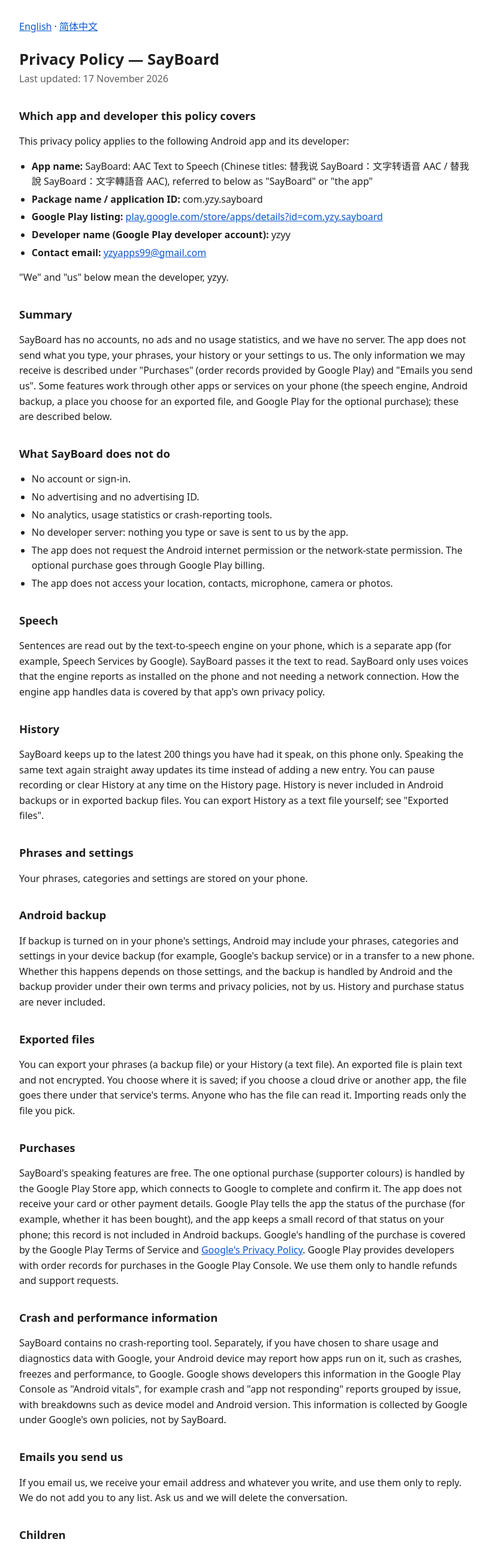
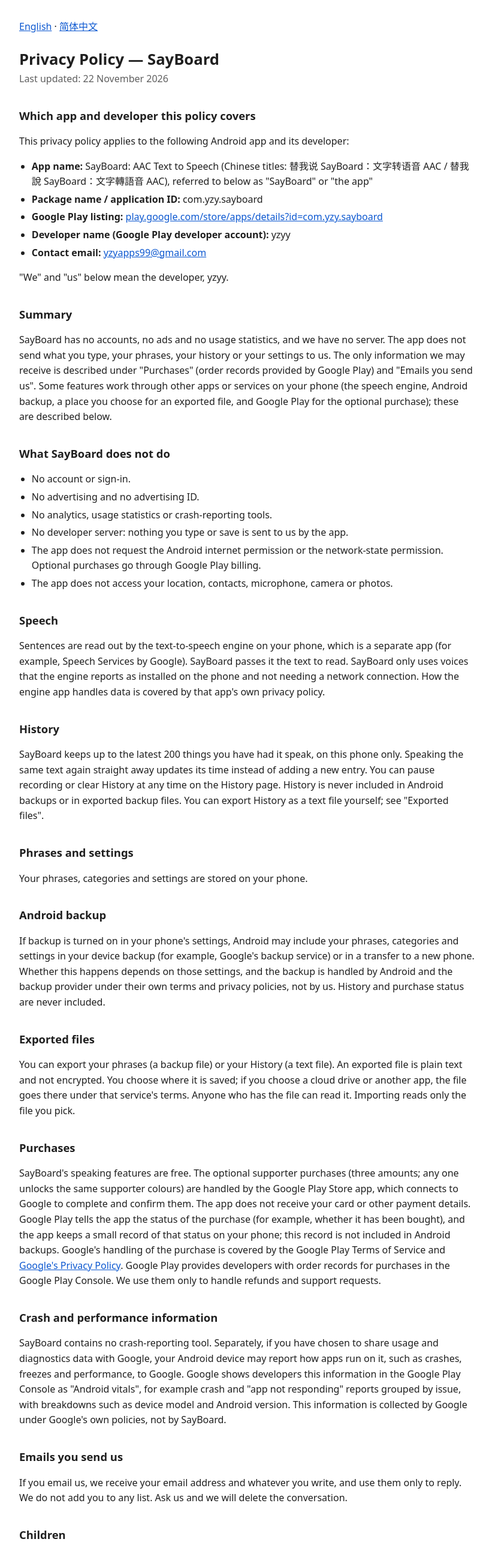
Before and after one commit to youzh0003/privacy-policy, a plain HTML site: page sayboard.html in a window 1280 px wide. Shown: the top 2575 px of the page at 60% size, without its empty margins (228-1049 px from the left). Drawn offline with Linux system fonts and the light colour scheme.

Commit message:
sayboard: privacy policy covers three supporter tiers
Co-Authored-By: Claude Opus 5.5 <noreply@anthropic.com>

```diff
--- a/sayboard.html
+++ b/sayboard.html
@@ -26,7 +26,7 @@
 
 <section id="en" lang="en">
 <h1>Privacy Policy — SayBoard</h1>
-<p class="updated">Last updated: 17 November 2026</p>
+<p class="updated">Last updated: 22 November 2026</p>
 
 <h2>Which app and developer this policy covers</h2>
 <p>This privacy policy applies to the following Android app and its developer:</p>
@@ -48,7 +48,7 @@
   <li>No advertising and no advertising ID.</li>
   <li>No analytics, usage statistics or crash-reporting tools.</li>
   <li>No developer server: nothing you type or save is sent to us by the app.</li>
-  <li>The app does not request the Android internet permission or the network-state permission. The optional purchase goes through Google Play billing.</li>
+  <li>The app does not request the Android internet permission or the network-state permission. Optional purchases go through Google Play billing.</li>
   <li>The app does not access your location, contacts, microphone, camera or photos.</li>
 </ul>
 
@@ -68,7 +68,7 @@
 <p>You can export your phrases (a backup file) or your History (a text file). An exported file is plain text and not encrypted. You choose where it is saved; if you choose a cloud drive or another app, the file goes there under that service's terms. Anyone who has the file can read it. Importing reads only the file you pick.</p>
 
 <h2>Purchases</h2>
-<p>SayBoard's speaking features are free. The one optional purchase (supporter colours) is handled by the Google Play Store app, which connects to Google to complete and confirm it. The app does not receive your card or other payment details. Google Play tells the app the status of the purchase (for example, whether it has been bought), and the app keeps a small record of that status on your phone; this record is not included in Android backups. Google's handling of the purchase is covered by the Google Play Terms of Service and <a href="https://policies.google.com/privacy">Google's Privacy Policy</a>. Google Play provides developers with order records for purchases in the Google Play Console. We use them only to handle refunds and support requests.</p>
+<p>SayBoard's speaking features are free. The optional supporter purchases (three amounts; any one unlocks the same supporter colours) are handled by the Google Play Store app, which connects to Google to complete and confirm them. The app does not receive your card or other payment details. Google Play tells the app the status of the purchase (for example, whether it has been bought), and the app keeps a small record of that status on your phone; this record is not included in Android backups. Google's handling of the purchase is covered by the Google Play Terms of Service and <a href="https://policies.google.com/privacy">Google's Privacy Policy</a>. Google Play provides developers with order records for purchases in the Google Play Console. We use them only to handle refunds and support requests.</p>
 
 <h2>Crash and performance information</h2>
 <p>SayBoard contains no crash-reporting tool. Separately, if you have chosen to share usage and diagnostics data with Google, your Android device may report how apps run on it, such as crashes, freezes and performance, to Google. Google shows developers this information in the Google Play Console as "Android vitals", for example crash and "app not responding" reports grouped by issue, with breakdowns such as device model and Android version. This information is collected by Google under Google's own policies, not by SayBoard.</p>
@@ -93,7 +93,7 @@
 
 <section id="zh" lang="zh-Hans">
 <h1>隐私政策 — 替我说</h1>
-<p class="updated">更新日期：2026 年 11 月 17 日　（译文；如有出入，以英文为准）</p>
+<p class="updated">更新日期：2026 年 11 月 22 日　（译文；如有出入，以英文为准）</p>
 
 <h2>本政策适用的 App 和开发者</h2>
 <p>本隐私政策适用于以下 Android 应用及其开发者：</p>
@@ -135,7 +135,7 @@
 <p>你可以导出短语（备份文件）或历史（文本文件）。导出的文件是明文，没有加密。存到哪里由你选择；选了网盘或其他 App，文件就按那个服务的条款存到那里。拿到文件的人都能看到里面的内容。导入时只读取你选中的那个文件。</p>
 
 <h2>购买</h2>
-<p>替我说的说话功能都是免费的。App 里唯一的可选购买（支持者配色）由 Google Play 商店处理，由它连接 Google 完成和确认。本 App 不会收到你的银行卡或其他付款信息。Google Play 会告诉本 App 购买状态（例如是否已购买），本 App 在手机上保存一条很小的状态记录，它不进入系统备份。Google 对购买的处理适用 Google Play 服务条款和 <a href="https://policies.google.com/privacy">Google 隐私政策</a>。Google Play 会在 Play 管理中心向开发者提供购买的订单记录，我们只用它处理退款和用户求助。</p>
+<p>替我说的说话功能都是免费的。App 里的可选购买（三档支持，任一档都解锁同样的支持者配色）由 Google Play 商店处理，由它连接 Google 完成和确认。本 App 不会收到你的银行卡或其他付款信息。Google Play 会告诉本 App 购买状态（例如是否已购买），本 App 在手机上保存一条很小的状态记录，它不进入系统备份。Google 对购买的处理适用 Google Play 服务条款和 <a href="https://policies.google.com/privacy">Google 隐私政策</a>。Google Play 会在 Play 管理中心向开发者提供购买的订单记录，我们只用它处理退款和用户求助。</p>
 
 <h2>崩溃和性能信息</h2>
 <p>替我说不含任何崩溃上报工具。另外，如果你选择了与 Google 共享使用情况和诊断数据，你的 Android 设备可能会把应用的运行情况（如崩溃、无响应和性能）报告给 Google。Google 在 Play 管理中心以「Android vitals」的形式向开发者展示这些信息，例如按问题归类的崩溃和「应用无响应」报告，并可按设备型号、Android 版本等细分。这些信息由 Google 按它自己的政策收集，不是本 App 收集的。</p>
```
